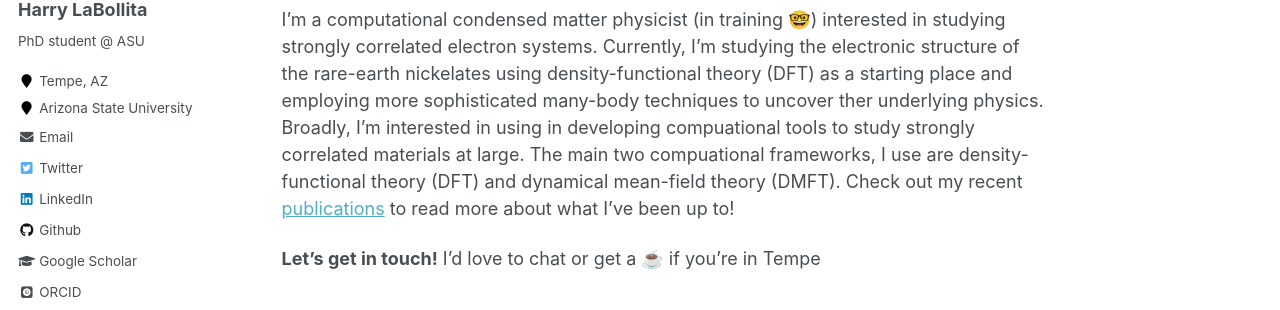
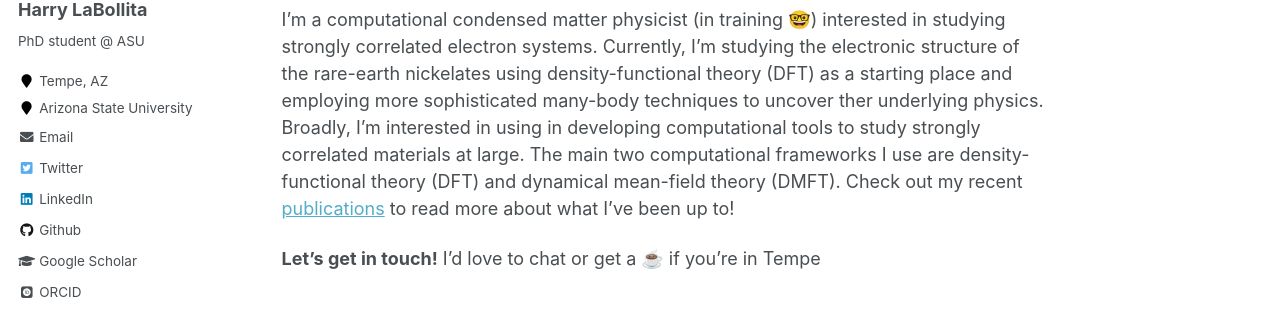
Before and after one commit to harrisonlabollita/harrisonlabollita.github.io, a Jekyll site: the page built from _pages/about.md, in a window 1280 px wide. Shown: the part 331-641 px from the top of the page. Built offline with Jekyll 4.4.1, drawn with Linux system fonts in a browser that asks for light colours; some web fonts are replaced.

Commit message:
fixed typos

```diff
--- a/_pages/about.md
+++ b/_pages/about.md
@@ -14,7 +14,7 @@ I'm a graduate student at [Arizona State University](https://abotana.physics.asu
 Research interests
 ------------------
 
-I'm a computational condensed matter physicist (in training 🤓) interested in studying strongly correlated electron systems. Currently, I'm studying the electronic structure of the rare-earth nickelates using density-functional theory (DFT) as a starting place and employing more sophisticated many-body techniques to uncover ther underlying physics. Broadly, I'm interested in using in developing compuational tools to study strongly correlated materials at large. The main two compuational frameworks, I use are density-functional theory (DFT) and dynamical mean-field theory (DMFT). Check out my recent [publications](https://harrisonlabollita.github.io/publications/) to read more about what I've been up to!
+I'm a computational condensed matter physicist (in training 🤓) interested in studying strongly correlated electron systems. Currently, I'm studying the electronic structure of the rare-earth nickelates using density-functional theory (DFT) as a starting place and employing more sophisticated many-body techniques to uncover ther underlying physics. Broadly, I'm interested in using in developing computational tools to study strongly correlated materials at large. The main two computational frameworks I use are density-functional theory (DFT) and dynamical mean-field theory (DMFT). Check out my recent [publications](https://harrisonlabollita.github.io/publications/) to read more about what I've been up to!
 
 
 **Let's get in touch!**
```
